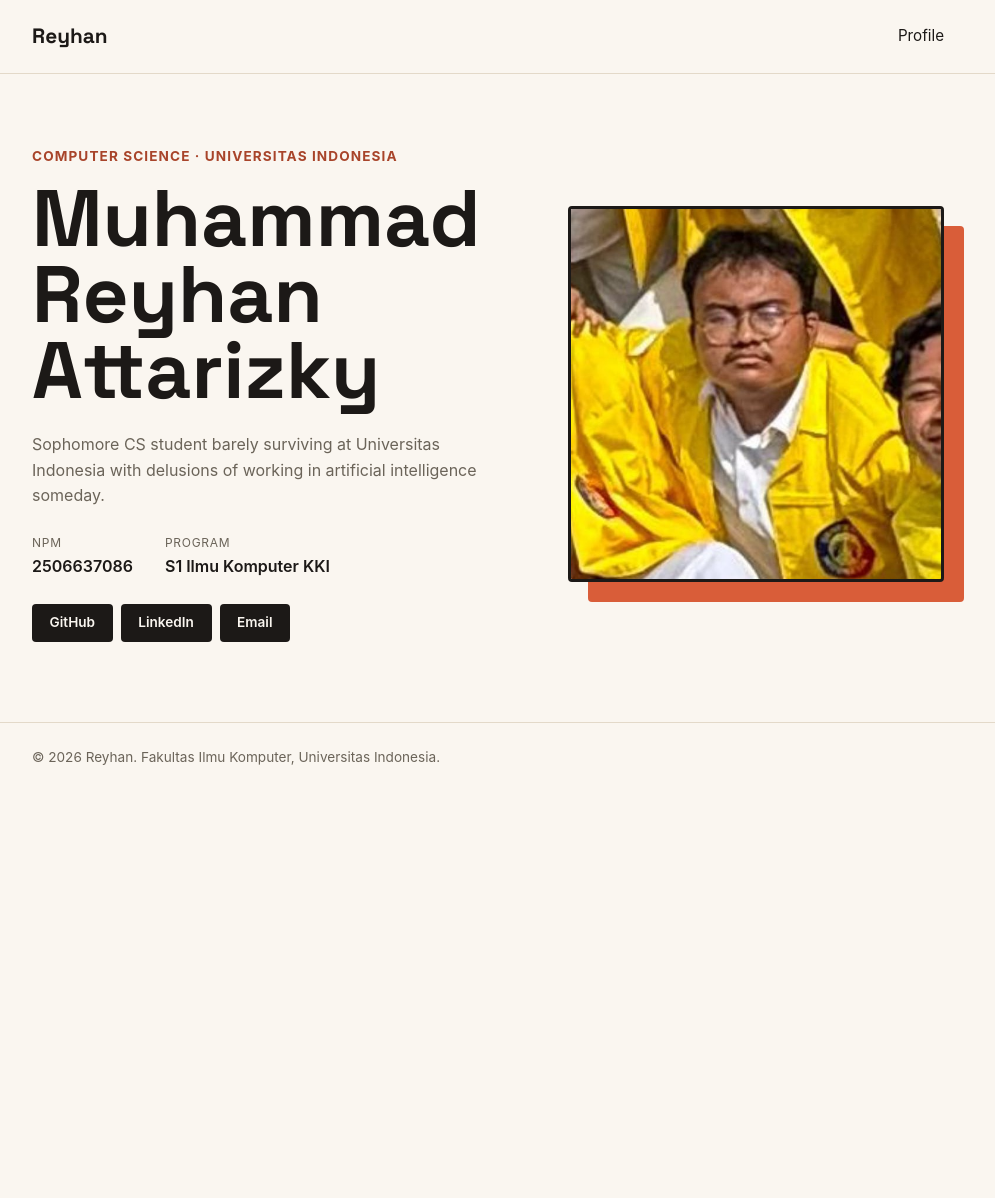
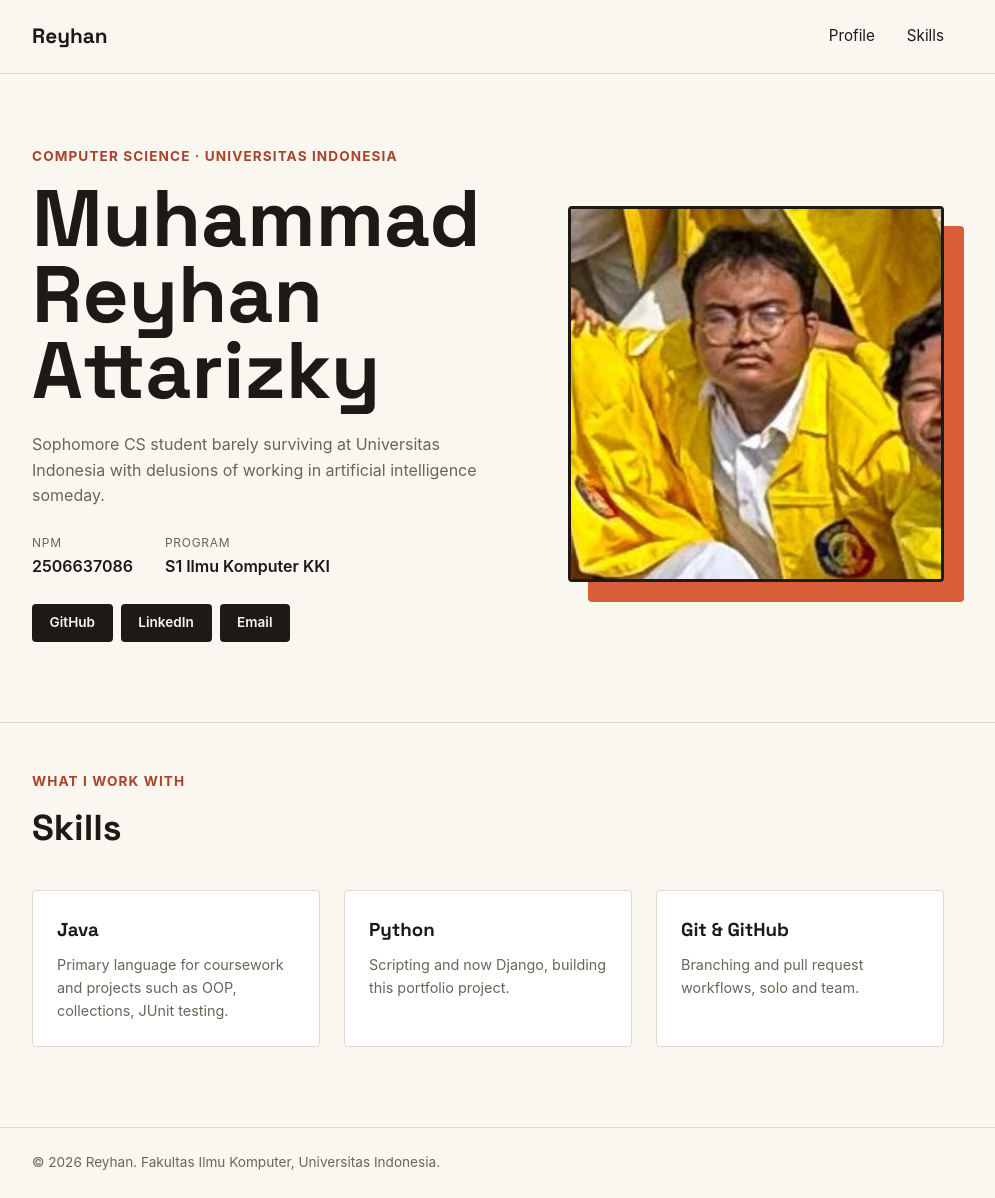
Before and after one commit to REYHANCSUI25/myportofolio, a Django app: page / in a window 1280 px wide. Shown: the whole page, without its empty margins (152-1147 px from the left). Before the commit the page ends 765 px from the top, so only its background shows below. Run offline with Django 5.2, Linux system fonts and the light colour scheme.

Commit message:
Add Skills section with custom grid layout and hover effects

```diff
--- a/static/css/style.css
+++ b/static/css/style.css
@@ -372,6 +372,55 @@ h1, .brand {
     border-top: 1px solid var(--line);
 }
 
+.skills {
+    padding: 3rem 0 5rem;
+    border-top: 1px solid var(--line);
+}
+
+.section-kicker {
+    font-size: 0.85rem;
+    letter-spacing: 0.08em;
+    text-transform: uppercase;
+    color: var(--accent-dark);
+    font-weight: 700;
+    margin-bottom: 0.5rem;
+}
+
+.skills h2 {
+    font-family: "Space Grotesk", -apple-system, sans-serif;
+    font-size: 2.25rem;
+    margin-bottom: 2rem;
+}
+
+.skills-grid {
+    display: grid;
+    grid-template-columns: repeat(3, 1fr);
+    gap: 1.5rem;
+}
+
+.skill-card {
+    background-color: #fff;
+    border: 1px solid var(--line);
+    border-radius: var(--radius);
+    padding: 1.5rem;
+    transition: border-color 0.2s ease, transform 0.2s ease;
+}
+
+.skill-card:hover {
+    border-color: var(--accent);
+    transform: translateY(-4px);
+}
+
+.skill-card h3 {
+    font-family: "Space Grotesk", -apple-system, sans-serif;
+    margin-bottom: 0.5rem;
+}
+
+.skill-card p {
+    color: var(--text-muted);
+    font-size: 0.9rem;
+}
+
 @media (max-width: 600px) {
     .hero-grid {
         grid-template-columns: 1fr;
@@ -388,4 +437,8 @@ h1, .brand {
     .social-links {
         justify-content: flex-start;
     }
+
+    .skills-grid {
+    grid-template-columns: 1fr;
+    }
 }
--- a/templates/index.html
+++ b/templates/index.html
@@ -15,6 +15,7 @@
             <a href="#profile" class="brand">Reyhan</a>
             <nav>
                 <a href="#profile">Profile</a>
+                <a href="#skills">Skills</a>
             </nav>
         </div>
     </header>
@@ -50,6 +51,26 @@
                 </div>
             </div>
         </section>
+        <section class="skills" id="skills">
+            <div class="container">
+                <p class="section-kicker">What I Work With</p>
+                <h2>Skills</h2>
+                <div class="skills-grid">
+                    <article class="skill-card">
+                        <h3>Java</h3>
+                        <p>Primary language for coursework and projects such as OOP, collections, JUnit testing.</p>
+                    </article>
+                    <article class="skill-card">
+                        <h3>Python</h3>
+                        <p>Scripting and now Django, building this portfolio project.</p>
+                    </article>
+                    <article class="skill-card">
+                        <h3>Git & GitHub</h3>
+                        <p>Branching and pull request workflows, solo and team.</p>
+                    </article>
+                </div>
+            </div>
+        </section>
     </main>
 
     <footer class="site-footer">
```
